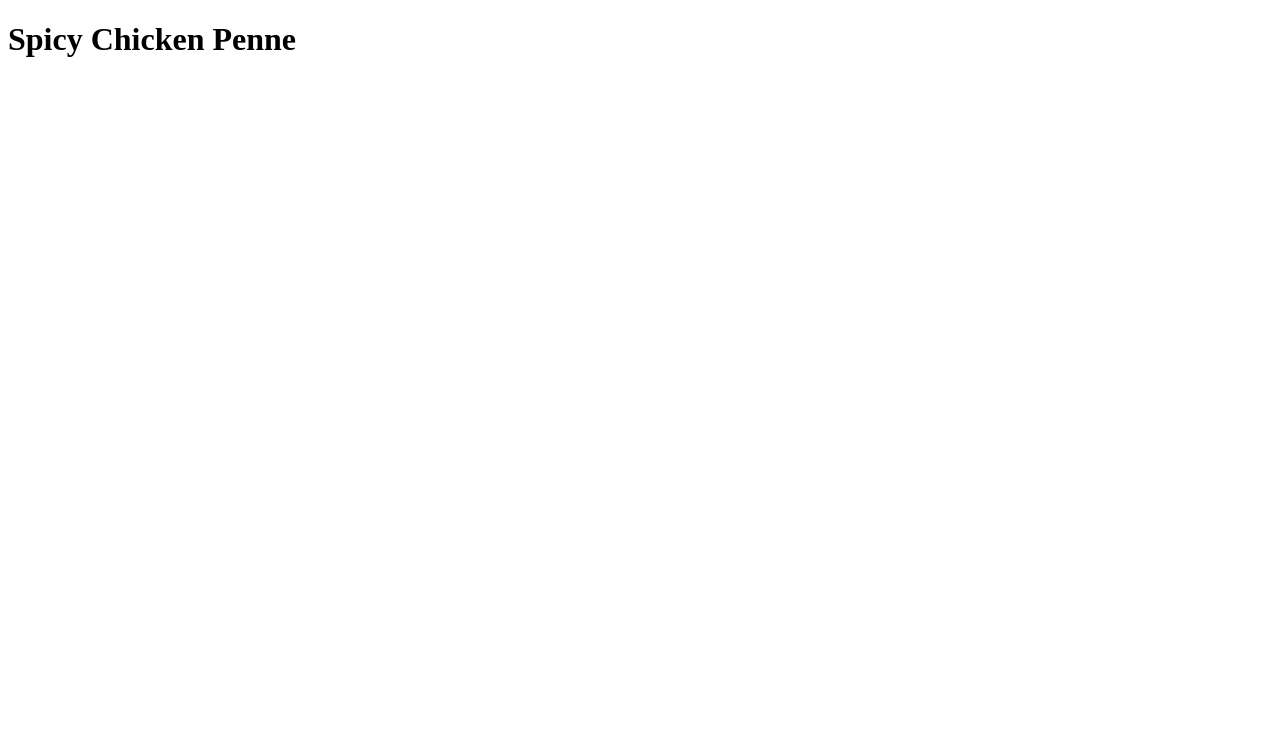
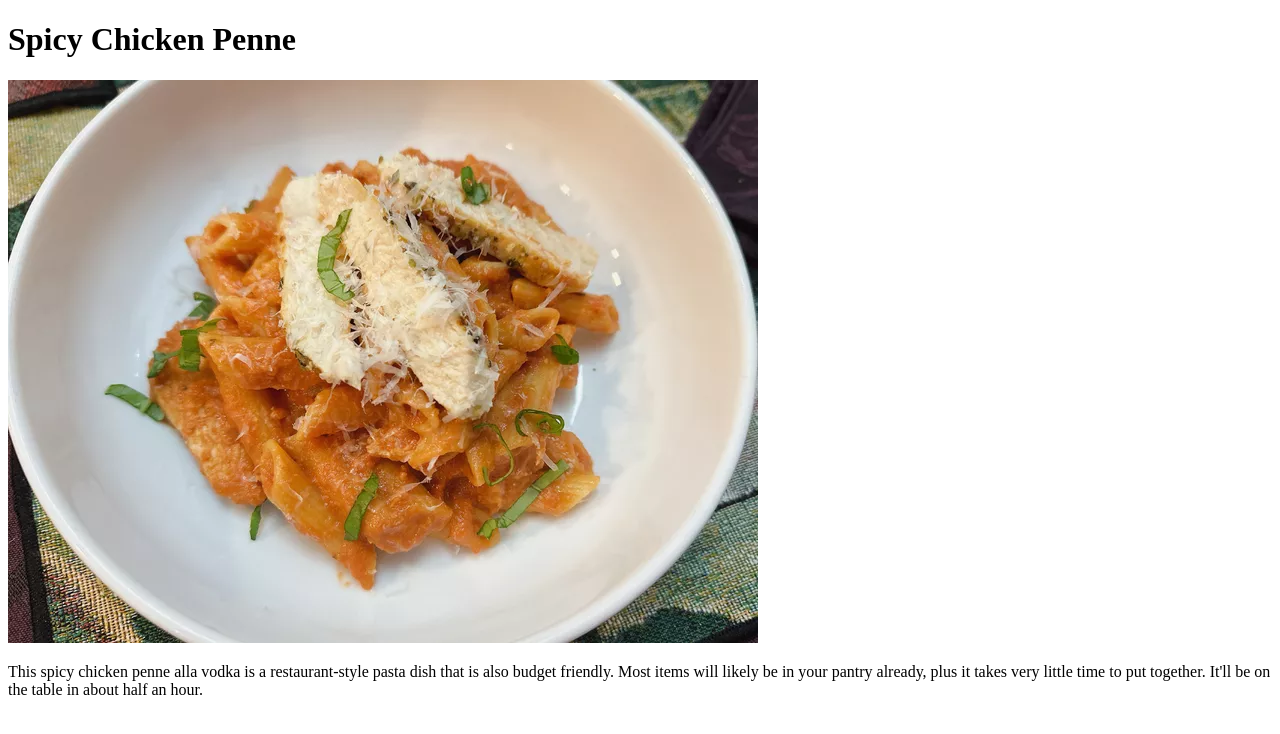
Before and after one commit to TweestidBunny/odin-recipes, a plain HTML site: page recipes/spicychickenpenne.html in a window 1280 px wide. Drawn offline with Linux system fonts and the light colour scheme.

Commit message:
Add img and desc for spicychickenpenne

```diff
--- a/recipes/spicychickenpenne.html
+++ b/recipes/spicychickenpenne.html
@@ -9,6 +9,12 @@
 
   <body>
     <h1>Spicy Chicken Penne</h1>
+    <img src="../images/spicychickenpenne.png">
+    <p>
+      This spicy chicken penne alla vodka is a restaurant-style pasta dish that is also
+      budget friendly. Most items will likely be in your pantry already, plus it takes
+      very little time to put together. It'll be on the table in about half an hour.
+    </p>
   </body>
 
 </html>
```
Also changed, not shown: images/spicychickenpenne.png (added).
